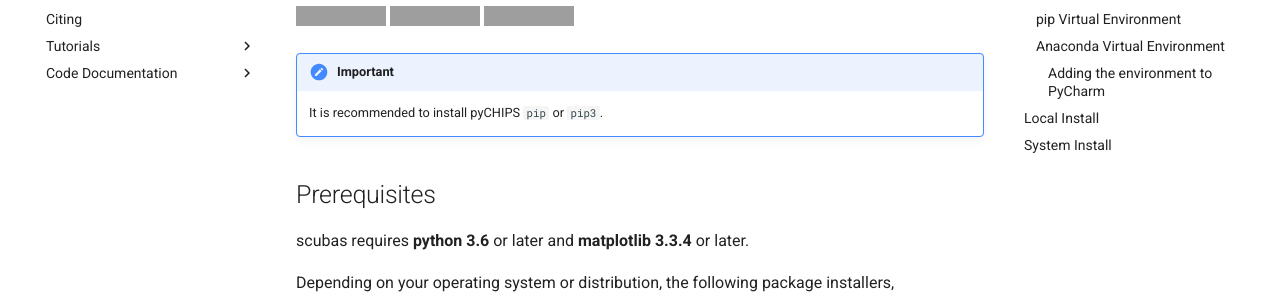
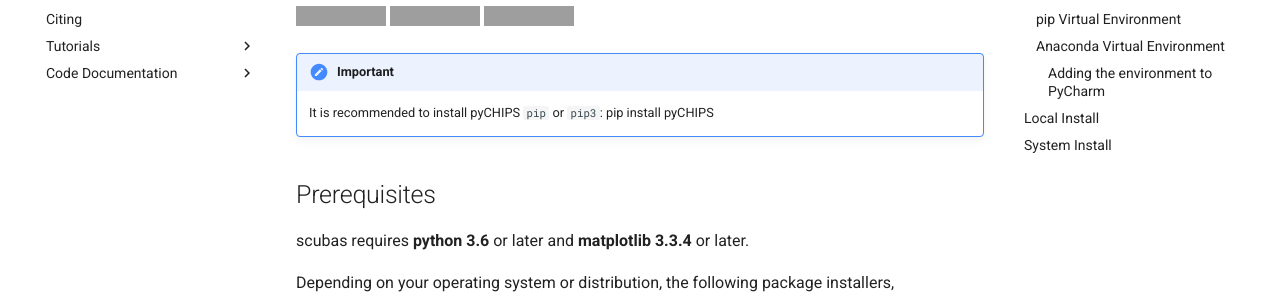
Before and after one commit to shibaji7/pyCHIPS, an MkDocs documentation site: the page built from docs/user/install.md, in a window 1280 px wide and 900 px high, cut to the strip 200-497 px from the top of the window. Built offline with MkDocs 1.6.1 and Material for MkDocs 9.7.7, drawn with Linux system fonts in a browser that asks for light colours; comment, search, counter and statistics services are not loaded; grey boxes are pictures that could not be loaded.

Commit message:
Updated documentation

```diff
--- a/docs/user/install.md
+++ b/docs/user/install.md
@@ -19,7 +19,7 @@ and conditions of MIT General Public License.
 
 
 !!! Important
-    It is recommended to install pyCHIPS `pip` or `pip3`.
+    It is recommended to install pyCHIPS `pip` or `pip3`: pip install pyCHIPS
 
 
 ## Prerequisites
```
